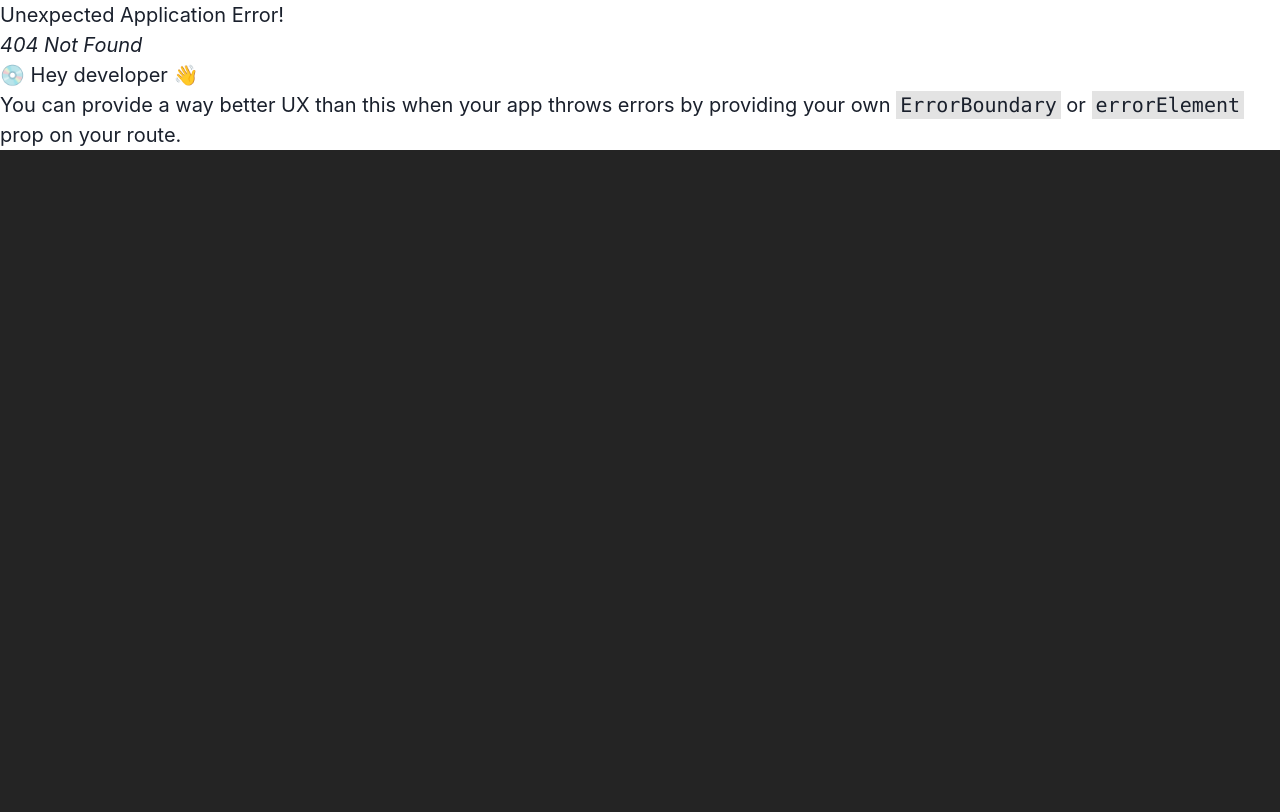
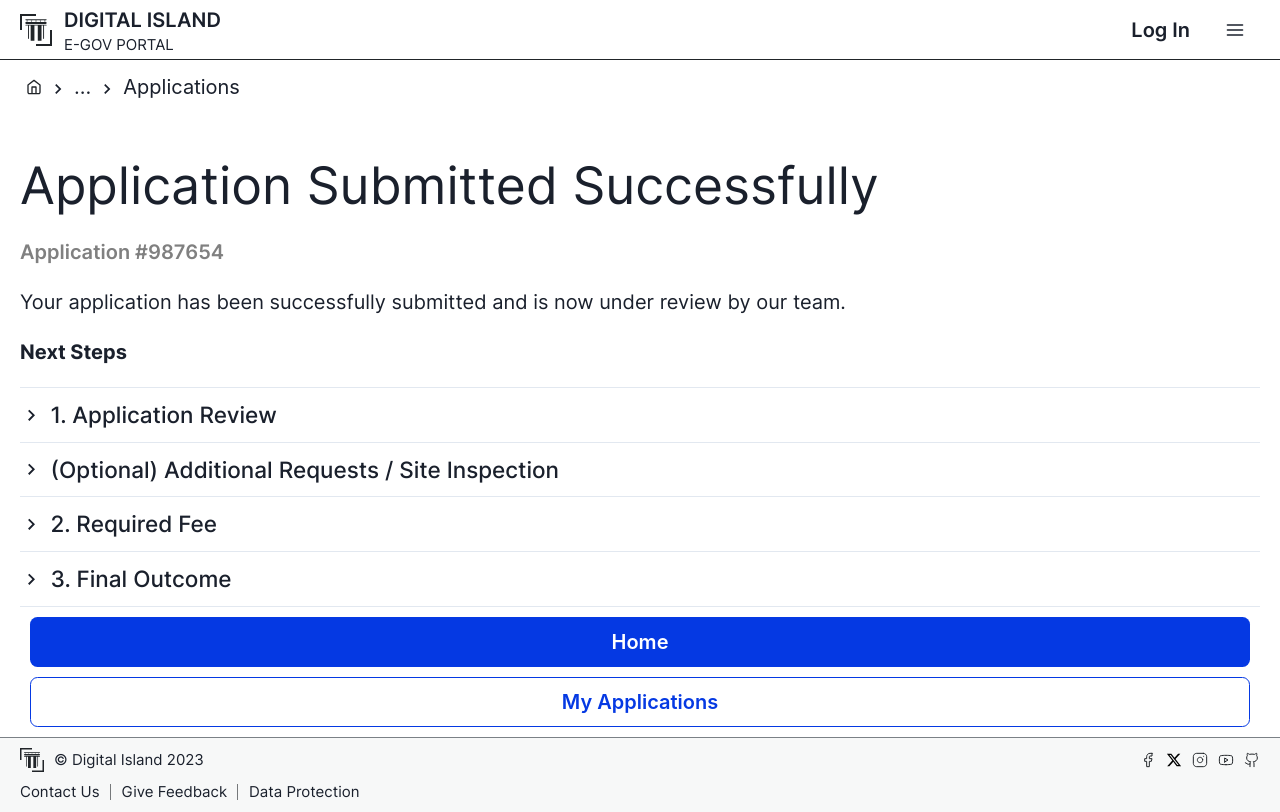
Before and after one commit to GovStackWorkingGroup/sandbox-usecase-bp-frontend, a React (Vite) app: page /housing/construction-permit/applicationSent in a window 1280 px wide. Before the commit this address had no page. Built offline with nearby package versions, Linux system fonts and the light colour scheme.

Commit message:
SND-573: Successful application submit

```diff
--- /dev/null
+++ b/src/features/construction-permit-application/ApplicationSent.tsx
@@ -0,0 +1,87 @@
+import {
+  Button,
+  ButtonGroup,
+  Flex,
+  Heading,
+  Link,
+  Text,
+  VStack,
+} from "@chakra-ui/react";
+import { Link as RouterLink } from "react-router-dom";
+import { colors } from "../../chakra-overrides/colors";
+import Accordion from "../../components/accordion/Accordion";
+import AccordionItem from "../../components/accordion/AccordionItem";
+import Breadcrumbs, {
+  BreadcrumbPaths,
+} from "../../components/breadcrumbs/Breadcrumbs";
+
+export default function ApplicationSent() {
+  const breadcrumbs: BreadcrumbPaths = [
+    ["...", null],
+    ["Applications", null],
+  ];
+  return (
+    <Flex direction="column" flexGrow={1}>
+      <Breadcrumbs path={breadcrumbs} />
+      <Flex direction="column" gap="20px">
+        <Heading variant="display">Application Submitted Successfully</Heading>
+        <Text color="grey" fontWeight="semibold">
+          Application #987654
+        </Text>
+        <Text >
+        Your application has been successfully submitted and is now under review by our team.
+        </Text>
+        <Text fontWeight="bold">
+        Next Steps
+        </Text>
+        <Accordion allowMultiple allowToggle>
+          <AccordionItem title="1. Application Review">
+            <>
+              <Text>
+                Our team will carefully review the submitted information and documents to ensure they meet the necessary requirements and comply with regulations.<br /><br />
+                You can track down your applications via <Link as={RouterLink} to="/" textColor={colors.theme.primary}>My Construction Permit Applications</Link> page.<br /><br />
+                The processing time may vary depending on the complexity of your project and the volume of applications. You will receive notifications regarding the progress of your application.
+              </Text>
+            </>
+          </AccordionItem>
+          <AccordionItem title="(Optional) Additional Requests / Site Inspection">
+            <>
+              <Text>
+              We may need more information from you. You will receive E-Mail notifications at key milestones of the application process,
+              including approval, field visit requests, requests for additional information, or any other updates.
+              </Text>
+            </>
+          </AccordionItem>
+          <AccordionItem title="2. Required Fee">
+            <>
+              <Text>
+                Once your application is reviewed, the system will automatically calculate the required permit fee based on your project details. You will be notified to make the payment through our secure payment gateway.
+              </Text><br/>
+              <Text fontWeight="bold">Estimated Fee: €120.20 - €1,301.50</ Text><br/>
+              <Link as={RouterLink} to="/" textColor={colors.theme.primary}>
+                How is the required fee calculated?
+              </Link>
+            </>
+          </AccordionItem>
+          <AccordionItem title="3. Final Outcome">
+            <>
+              <Text>
+              Once the review process is complete, you will be notified of the final outcome of your application.
+              </Text>
+            </>
+          </AccordionItem>
+        </Accordion>
+      </Flex>
+      <ButtonGroup padding="10px" colorScheme="newAdmin" marginTop="auto">
+        <VStack w="100%">
+          <Button as={RouterLink} to="/" variant="solid" w="100%">
+            Home
+          </Button>
+          <Button variant="outline" w="100%">
+            My Applications
+          </Button>
+        </VStack>
+      </ButtonGroup>
+    </Flex>
+  );
+}
```
Also changed, not shown: src/routes/router.tsx (+9 -4 lines).
